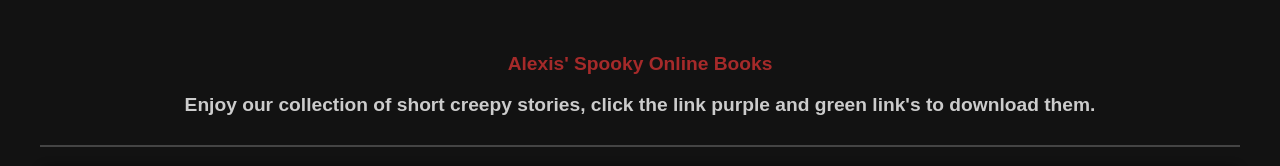
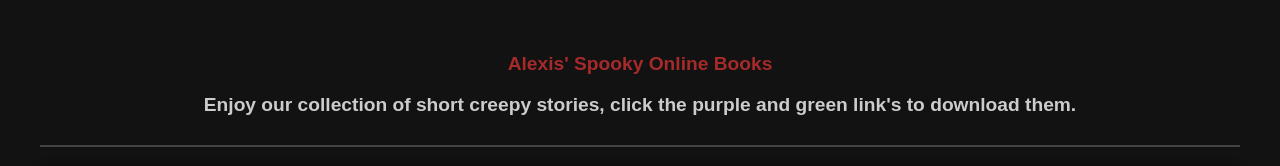
Before and after one commit to theekawaiithugg/Alexis-Spooky-Online-Books, a plain HTML site: page index.html in a window 1280 px wide. Shown: the top 166 px of the page. Drawn offline with Linux system fonts and the light colour scheme.

Commit message:
Update index.html

```diff
--- a/index.html
+++ b/index.html
@@ -21,7 +21,7 @@
         <header>
             <!-- Create our header tag that will contain our header content-->
             <h1 style="text-align: center; font-size: 1.2em; color:brown">Alexis' Spooky Online Books</h1>
-            <h3> Enjoy our collection of short creepy stories, click the link purple and green link's to download them.</h3>
+            <h3> Enjoy our collection of short creepy stories, click the purple and green link's to download them.</h3>
         </header>
         <!--Now lers crete our main content section-->
         <!-- use a div tag, which stands for division, like for dividing up the page-->
```
